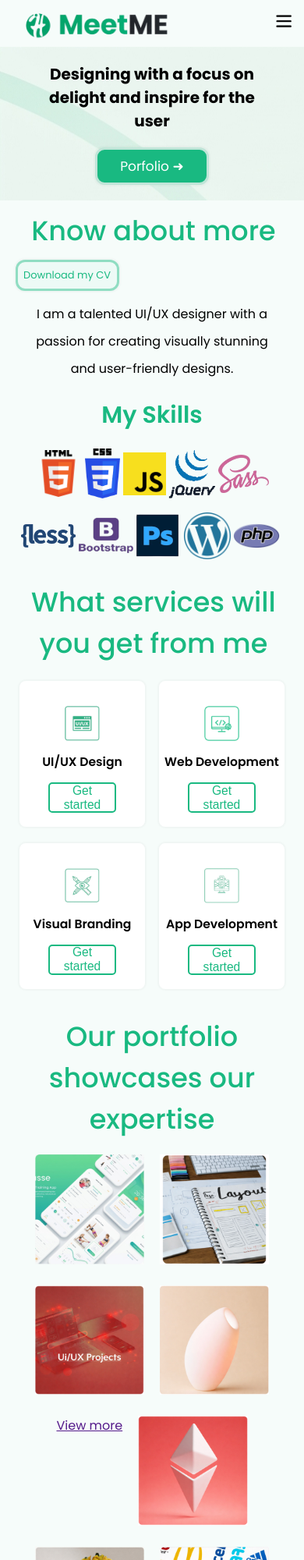
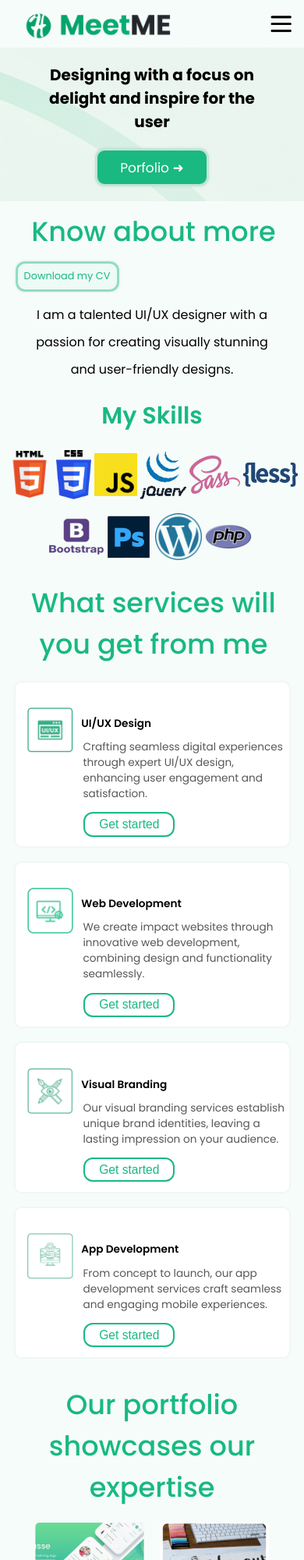
Before and after one commit to viniciusvalentedev/desafiosoftjrMeetME, a plain HTML site: page index.html in a window 390 px wide. Shown: the top 2000 px of the page at 78% size. Drawn offline with Linux system fonts and the light colour scheme.

Commit message:
Refactor style.css for improved structure and readability

```diff
--- a/style.css
+++ b/style.css
@@ -328,6 +328,7 @@
   justify-content: space-evenly;
 }
 
+
 a.card{
   width: 100%;
   max-width: 20%;
@@ -446,6 +447,10 @@
   transition: 0.3s ease;
 }
 
+a.view{
+  display: none;
+}
+
 section.client{
   display: flex;
   flex-flow: row wrap;
@@ -453,6 +458,10 @@
   background-color: #19b9810a;
   padding-bottom: 4%;
   padding-top: 2%;
+}
+
+h2.hide{
+  display: none;
 }
 
 img.client{
@@ -606,16 +615,20 @@
 
 @media screen and (max-width: 600px) {
   body{
+    margin: 0 auto;
+}
 
-    margin: 0 auto;
-
-    header{
+header{
       width: 92%;
       margin: auto;
       justify-content: space-between;
       align-content: center;
-    }
-  }
+}
+
+img.meet{
+  width: 100%;
+  max-width: 55vw;
+}
 
 nav.home{
   display: none;
@@ -626,8 +639,9 @@
 }
 
 img.menu{
+  margin-top: 25%;
   width: 100%;
-  max-width: 20px;
+  max-width: 7vw;
 }
 
 nav.button{
@@ -660,7 +674,7 @@
 a.cv{
   margin: auto auto 3% 5%;
   display: block;
-  font-size: 13px;
+  font-size: 3.3vw;
   padding: 0px 5px 0px 5px;
   background-color: #19b98109;
   border-radius: 12px;
@@ -762,7 +776,6 @@
   justify-content: center;
   width: 100%;
   margin: auto;
-  max-width: 360px;
 }
 
 nav.card{
@@ -774,27 +787,41 @@
 }
 
 a.card{
-  max-width: 45%;
+  max-width: 100%;
   margin: 3% auto;
+  display: flex;
+  flex-flow: row wrap;
+  align-content: flex-end;
 }
 
 a.card > p.card{
-  font-size: 4vw;
+  font-size: 3.5vw;
+  font-weight: 505;
+  margin-bottom: 0%;
+}
+
+a.card > p.card1{
+  font-size: 3.5vw;
+  margin-top: -5%;
+  margin-left: 24.5%;
+  text-align: left;
 }
 
 img.card{
+  margin: auto 3% auto 4%;
   width: 100%;
+  max-width: 15vw;
 }
 
 button.b{
-  width: 50vw;
-  height: 10vw;
+  width: 30vw;
+  height: 8vw;
   font-size: 4vw;
+  text-align: center;
+  margin: 0% auto 3% 22vw;
+  border-radius: 12px;
 }
 
-p.card1{
-  display: none;
-}
 
 nav.all{
   display: none;
@@ -827,12 +854,66 @@
   max-width: 36vw;
 }
 
+a.hide{
+  display: none;
+}
+
+a.view{
+  margin: auto;
+  display: block;
+  font-size: 13px;
+  padding: 0px 5px 0px 5px;
+  background-color: #19b98109;
+  border-radius: 12px;
+  border: #19b98170 solid;
+  box-shadow: 0px 0px 2px 2px #00000007;
+  width: 30vw;
+  color: #19b981;
+  text-decoration: none;
+  display: flex;
+  align-items: center;
+  justify-content: center;
+  height: 4vh;
+  transition: 0.5s;
+}
+
 /*client-speak*/
+
+section.client{
+  display: flex;
+  flex-flow: column;
+  justify-content: center;
+  align-content: center;
+}
+
+img.client{
+  margin: auto;
+}
+
+div.client{
+  margin: auto;
+  width: 100%;
+  max-width: 100%;
+}
+
+h2.hide{
+  display: block;
+  margin: auto;
+  width: 100%;
+  text-align: center;
+  font-size: 7vw;
+  font-weight: 500;
+  color: #19b981;
+}
+
+
+
+h2.sub.client{
+  display: none;
+}
+
 
 /*footer*/
 
-div.footer{
 
 }
-
-}
```
